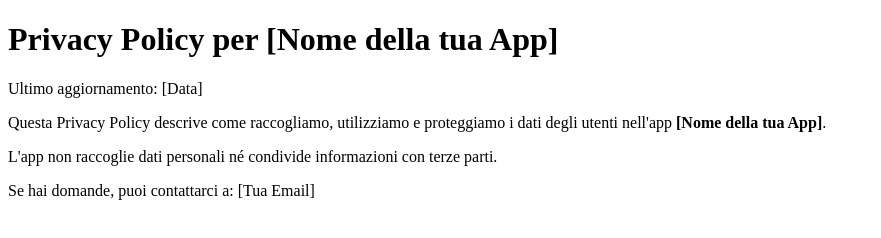
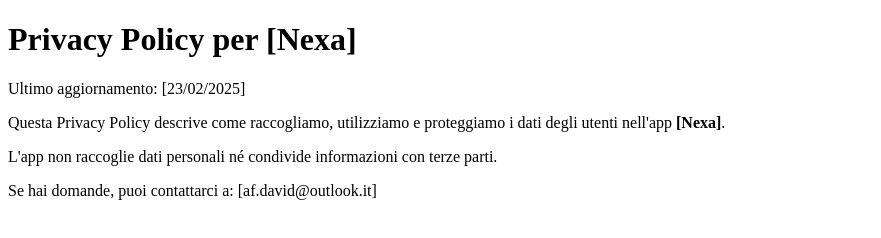
Before and after one commit to af-david/privacy-policy, a plain HTML site: page index.html in a window 1280 px wide. Shown: the whole page, without its empty margins (0-881 px from the left). Drawn offline with Linux system fonts and the light colour scheme.

Commit message:
Update index.html

```diff
--- a/index.html
+++ b/index.html
@@ -6,10 +6,10 @@
     <title>Privacy Policy</title>
 </head>
 <body>
-    <h1>Privacy Policy per [Nome della tua App]</h1>
-    <p>Ultimo aggiornamento: [Data]</p>
-    <p>Questa Privacy Policy descrive come raccogliamo, utilizziamo e proteggiamo i dati degli utenti nell'app <strong>[Nome della tua App]</strong>.</p>
+    <h1>Privacy Policy per [Nexa]</h1>
+    <p>Ultimo aggiornamento: [23/02/2025]</p>
+    <p>Questa Privacy Policy descrive come raccogliamo, utilizziamo e proteggiamo i dati degli utenti nell'app <strong>[Nexa]</strong>.</p>
     <p>L'app non raccoglie dati personali né condivide informazioni con terze parti.</p>
-    <p>Se hai domande, puoi contattarci a: [Tua Email]</p>
+    <p>Se hai domande, puoi contattarci a: [af.david@outlook.it]</p>
 </body>
 </html>
```
